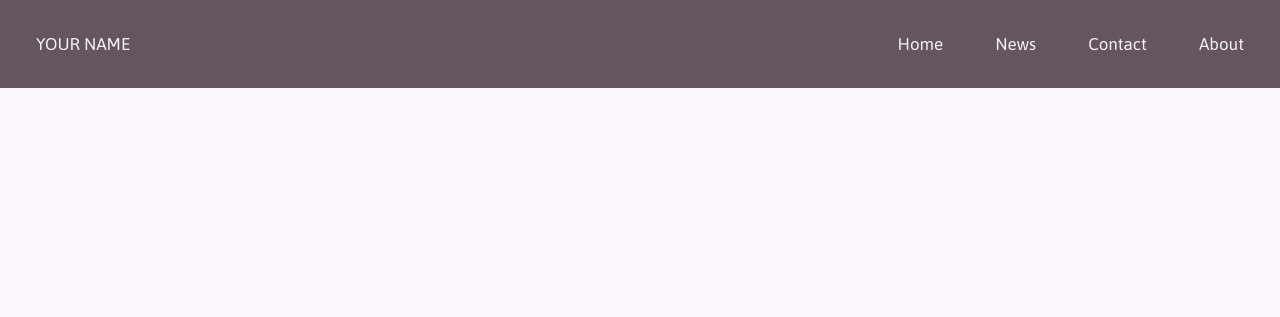
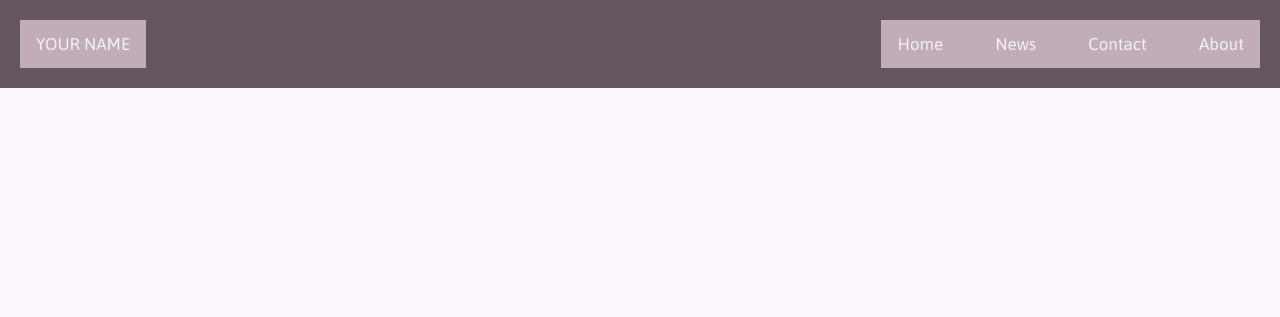
Before and after one commit to wrenlowe/wrenlowe.github.io, a website: page page.html in a window 1280 px wide. Shown: the top 317 px of the page. Drawn offline with Linux system fonts and the light colour scheme; files that its build step writes are made by us from their sources; files whose address does not match are found by name.

Commit message:
Update style2.css

```diff
--- a/style2.css
+++ b/style2.css
@@ -1,9 +1,4 @@
 @import url("https://fonts.googleapis.com/css2?family=Asap&display=swap");
-body {
-  margin: 0;
-  font-family: Optima;
-  background-color: #c1adb8;
-}
 
 * {
     margin: 0;
@@ -11,6 +6,7 @@ body {
     box-sizing: border-box;
     font-family: "Asap", sans-serif;
     scroll-behavior: smooth;
+    background-color: #c1adb8;
 }
 
 a {
```
